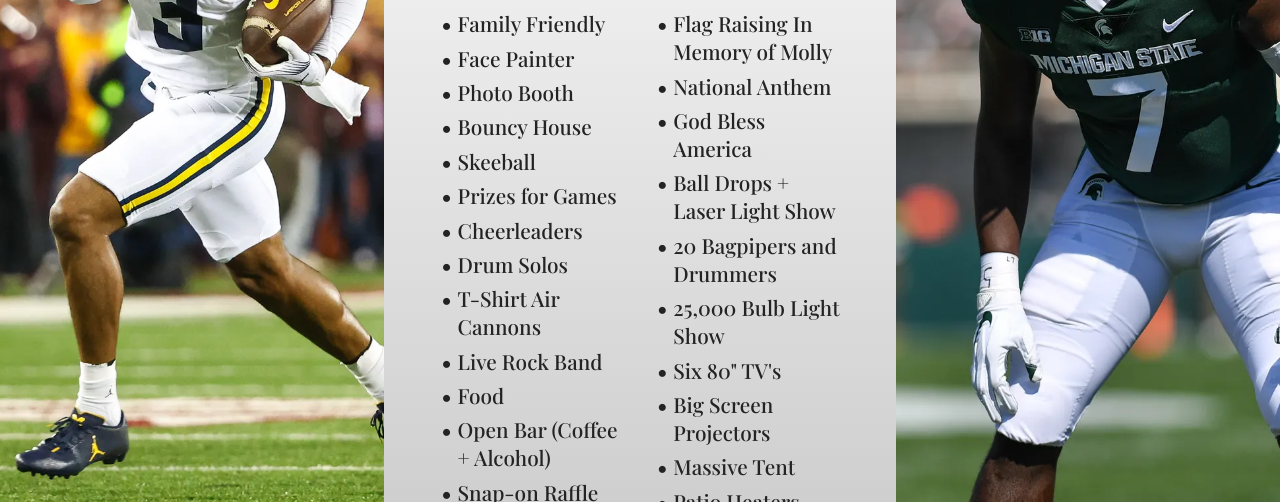
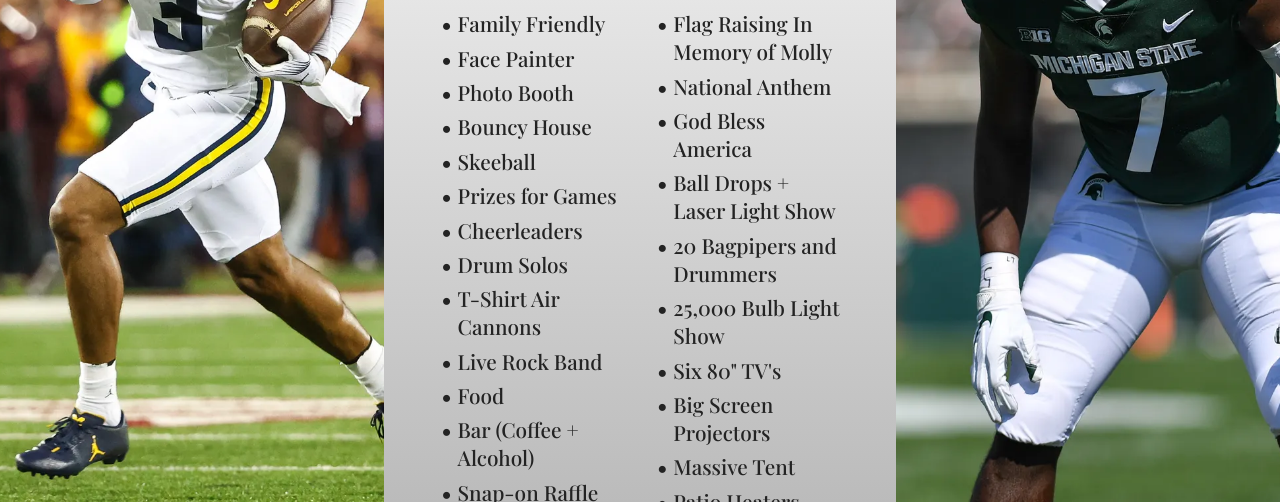
Before and after one commit to jacob-hill90/joestg, a plain HTML site: page index.html in a window 1280 px wide. Shown: the part 298-800 px from the top of the page. Drawn offline with nearby package versions, Linux system fonts and the light colour scheme; a web font is replaced by a local one.

Commit message:
switched wording

```diff
--- a/index.html
+++ b/index.html
@@ -64,7 +64,7 @@
             <li>T-Shirt Air Cannons</li>
             <li>Live Rock Band</li>
             <li>Food</li>
-            <li>Open Bar (Coffee + Alcohol)</li>
+            <li>Bar (Coffee + Alcohol)</li>
             <li>Snap-on Raffle Throughout</li>
           </ul>
         </div>
--- a/styles.css
+++ b/styles.css
@@ -8,7 +8,7 @@
 body {
   width: 100dvw;
   height: 100dvh;
-  background: linear-gradient(to bottom, #ffffff, #d0cfcf);
+  background: linear-gradient(to bottom, #ffffff, #bbbbbb);
   display: flex;
   justify-content: center;
 }
@@ -155,6 +155,7 @@ body {
   width: 100%;
   text-align: center;
   top: 0;
+  /* font-family: "Playfair Display", serif; */
 }
 
 .bottom-column {
```
